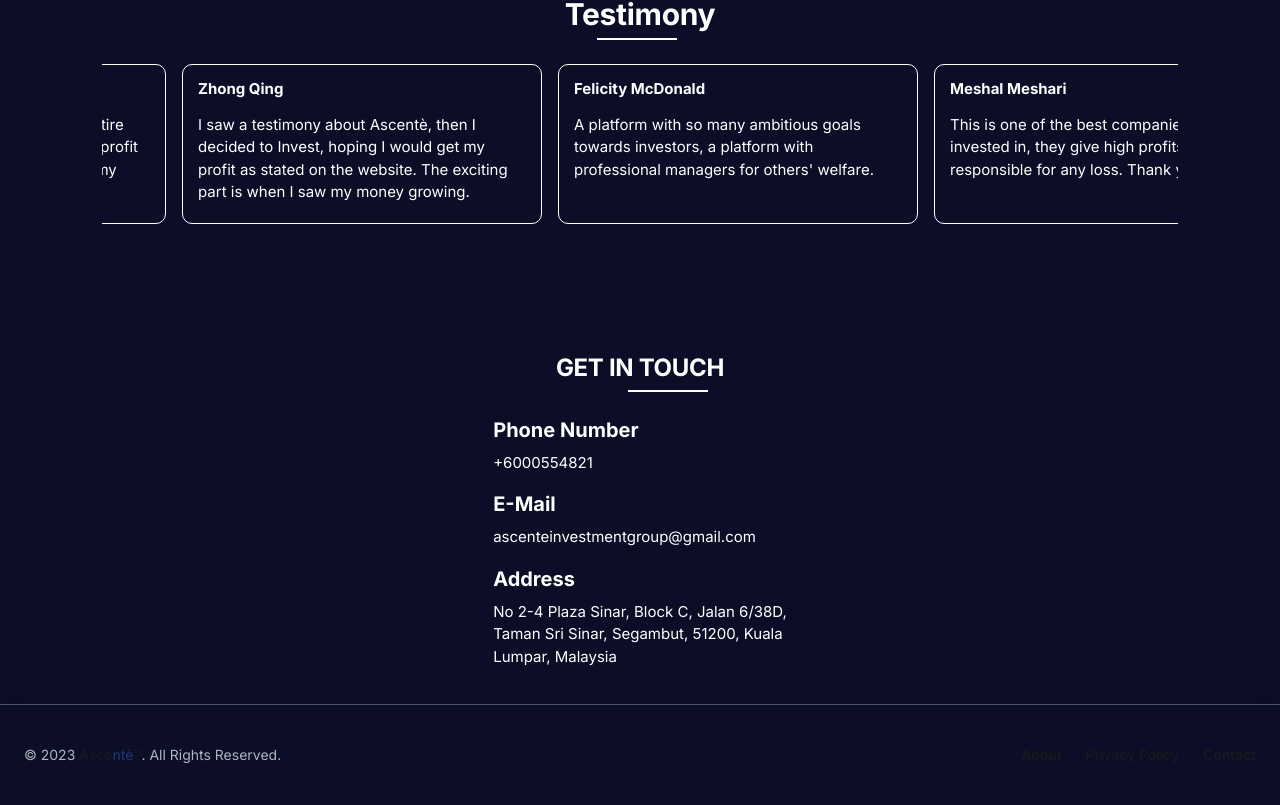
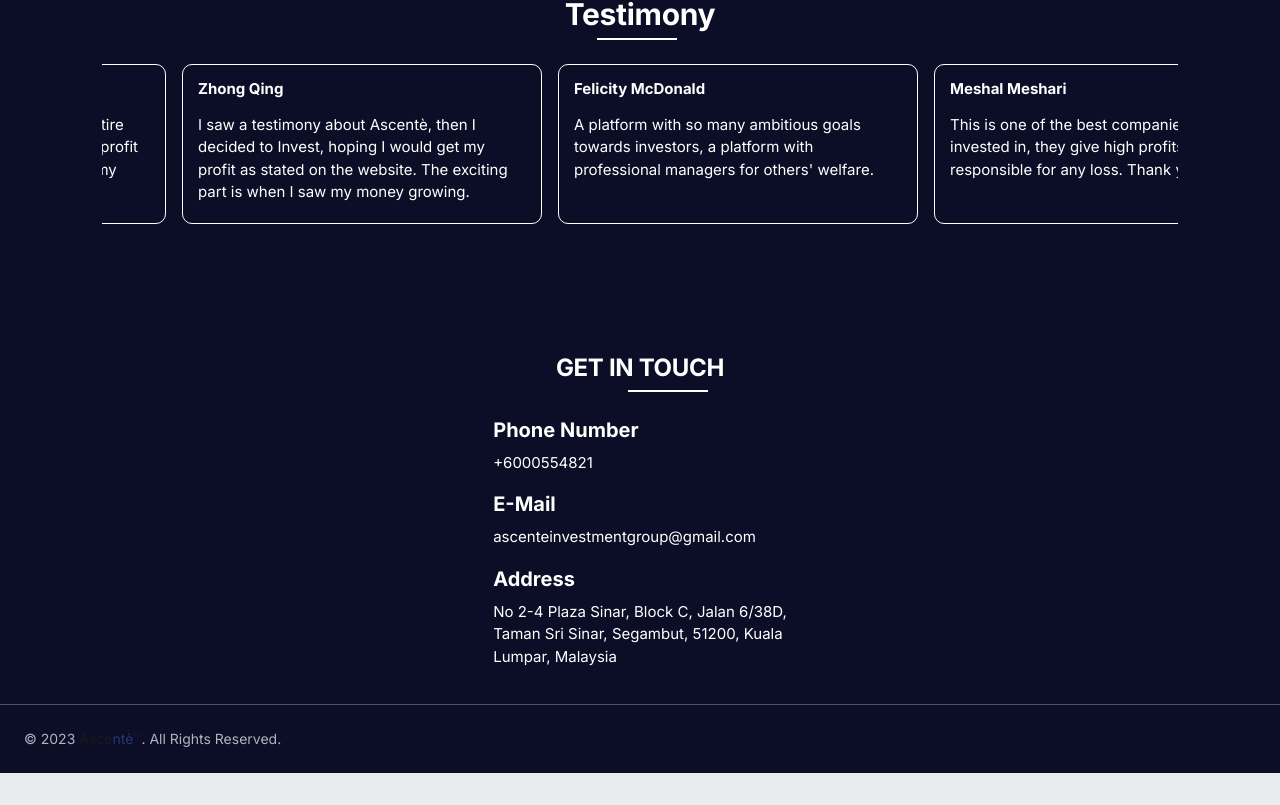
Before and after one commit to cordjames/invest-client, a React (Vite) app: page / in a window 1280 px wide. Shown: the part 2397-3202 px from the top of the page. After the commit the page ends 3170 px from the top, so only its background shows below. Built offline with nearby package versions, Linux system fonts and the light colour scheme.

Commit message:
contact bar

```diff
--- a/src/components/Landing/Footer.jsx
+++ b/src/components/Landing/Footer.jsx
@@ -12,7 +12,7 @@
           </a>
           . All Rights Reserved.
         </span>
-        <ul className="flex flex-wrap items-center mt-3 text-sm font-medium text-white-500 dark:text-white-400 sm:mt-0">
+        {/* <ul className="flex flex-wrap items-center mt-3 text-sm font-medium text-white-500 dark:text-white-400 sm:mt-0">
           <li>
             <a href="#" className="mr-4 hover:underline md:mr-6">
               About
@@ -28,7 +28,7 @@
               Contact
             </a>
           </li>
-        </ul>
+        </ul> */}
       </section>
     </footer>
   );
```
